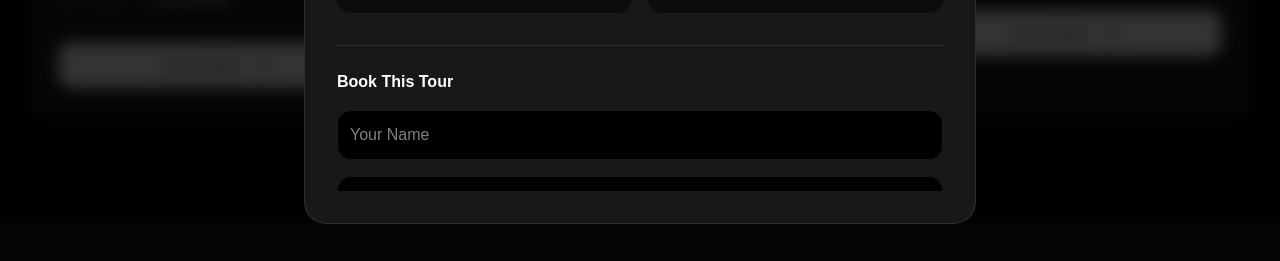
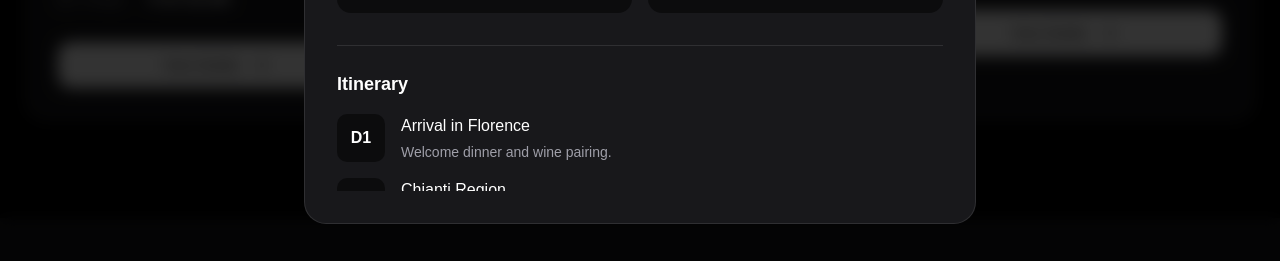
Before and after one commit to yasir-soomro/LuxeVoyage, a React (Vite) app: page / in a window 1280 px wide. Both pictures are taken after a click on the element 216 px from the left and 2229 px from the top of the page. Shown: the part 2365-2626 px from the top of the page. Built offline with nearby package versions, Linux system fonts and the light colour scheme; a web font is replaced by a local one.

Commit message:
feat: Implement tour booking persistence
Adds local storage persistence for tour bookings.
When a tour is booked, details are saved, and a booking confirmation is displayed.
Resets booking state upon modal close.
Enhances tour data with itinerary, included items, and reviews.

```diff
--- a/src/components/Tours.tsx
+++ b/src/components/Tours.tsx
@@ -13,6 +13,7 @@ export default function Tours() {
   const [isLoadingTours, setIsLoadingTours] = useState(true);
   const [isExpanded, setIsExpanded] = useState(false);
   const [errors, setErrors] = useState({ name: "", email: "" });
+  const [bookingDetails, setBookingDetails] = useState<{id: string, name: string, email: string, tourTitle: string} | null>(null);
 
   const [wishlist, setWishlist] = useState<number[]>(() => {
     try {
@@ -60,6 +61,7 @@ export default function Tours() {
     setErrors({ name: "", email: "" });
     setIsBooking(false);
     setIsBooked(false);
+    setBookingDetails(null);
   };
 
   const handleBooking = (e: React.FormEvent<HTMLFormElement>) => {
@@ -89,11 +91,26 @@ export default function Tours() {
     setIsBooking(true);
     setTimeout(() => {
       setIsBooking(false);
+
+      const bookingId = `BKG-${Math.random().toString(36).substring(2, 8).toUpperCase()}`;
+      const newBooking = {
+        id: bookingId,
+        name,
+        email,
+        tourTitle: selectedTour?.title || "",
+        date: new Date().toISOString()
+      };
+
+      const existingBookings = JSON.parse(localStorage.getItem('luxevoyage_bookings') || '[]');
+      localStorage.setItem('luxevoyage_bookings', JSON.stringify([...existingBookings, newBooking]));
+
+      setBookingDetails(newBooking);
       setIsBooked(true);
+
       setTimeout(() => {
         setIsBooked(false);
         closeModal();
-      }, 3000);
+      }, 5000);
     }, 1500);
   };
 
@@ -218,16 +235,80 @@ export default function Tours() {
                   </div>
                 </div>
 
+                {selectedTour.itinerary && (
+                  <div className="border-t border-white/10 pt-6 mb-6">
+                    <h4 className="text-white font-bold mb-4 text-lg">Itinerary</h4>
+                    <div className="space-y-4">
+                      {selectedTour.itinerary.map((day, idx) => (
+                        <div key={idx} className="flex gap-4">
+                          <div className="flex-shrink-0 w-12 h-12 bg-black/50 text-white rounded-lg flex items-center justify-center font-bold">
+                            D{day.day}
+                          </div>
+                          <div className="flex flex-col justify-center">
+                            <p className="text-white font-medium">{day.title}</p>
+                            <p className="text-zinc-400 text-sm mt-1">{day.desc}</p>
+                          </div>
+                        </div>
+                      ))}
+                    </div>
+                  </div>
+                )}
+
+                {selectedTour.included && (
+                  <div className="border-t border-white/10 pt-6 mb-6">
+                    <h4 className="text-white font-bold mb-4 text-lg">What's Included</h4>
+                    <div className="grid grid-cols-1 sm:grid-cols-2 gap-3">
+                      {selectedTour.included.map((item, idx) => (
+                        <div key={idx} className="flex items-center gap-2 text-zinc-300 text-sm bg-black/30 p-2 rounded-lg">
+                          <CheckCircle className="w-4 h-4 text-green-500 flex-shrink-0" />
+                          <span>{item}</span>
+                        </div>
+                      ))}
+                    </div>
+                  </div>
+                )}
+
+                {selectedTour.reviews && (
+                  <div className="border-t border-white/10 pt-6 mb-8">
+                    <h4 className="text-white font-bold mb-4 text-lg">Traveler Reviews</h4>
+                    <div className="space-y-4">
+                      {selectedTour.reviews.map((review, idx) => (
+                        <div key={idx} className="bg-black/50 p-4 rounded-xl">
+                          <div className="flex items-center gap-1 mb-2">
+                            {[...Array(review.rating)].map((_, i) => (
+                              <Star key={i} className="w-3 h-3 fill-yellow-400 text-yellow-400" />
+                            ))}
+                          </div>
+                          <p className="text-zinc-300 text-sm mb-2">{review.text}</p>
+                          <p className="text-zinc-500 text-xs font-medium">— {review.author}</p>
+                        </div>
+                      ))}
+                    </div>
+                  </div>
+                )}
+
                 <div className="border-t border-white/10 pt-6">
                   <h3 className="text-white font-bold mb-4">Book This Tour</h3>
                   {isBooked ? (
                     <motion.div
-                      initial={{ opacity: 0, y: 10 }}
-                      animate={{ opacity: 1, y: 0 }}
-                      className="bg-green-900/30 border border-green-500/50 p-4 rounded-xl flex items-center gap-3 text-green-400"
+                      initial={{ opacity: 0, scale: 0.95 }}
+                      animate={{ opacity: 1, scale: 1 }}
+                      className="bg-green-900/10 border border-green-500/30 p-6 rounded-2xl flex flex-col items-center justify-center text-center gap-2"
                     >
-                      <CheckCircle className="w-6 h-6" />
-                      <p>Booking successful! We will contact you soon.</p>
+                      <div className="w-16 h-16 bg-green-500/20 rounded-full flex items-center justify-center mb-2">
+                        <CheckCircle className="w-8 h-8 text-green-400" />
+                      </div>
+                      <h4 className="text-xl font-bold text-white">Booking Confirmed!</h4>
+
+                      {bookingDetails && (
+                        <div className="bg-black/50 p-4 rounded-xl text-left border border-white/5 space-y-3 mt-4 text-sm w-full">
+                          <div className="flex justify-between items-center"><span className="text-zinc-500">Booking ID</span> <span className="text-white font-mono font-medium">{bookingDetails.id}</span></div>
+                          <div className="flex justify-between items-center"><span className="text-zinc-500">Tour</span> <span className="text-white text-right max-w-[150px] truncate" title={bookingDetails.tourTitle}>{bookingDetails.tourTitle}</span></div>
+                          <div className="flex justify-between items-center"><span className="text-zinc-500">Name</span> <span className="text-white text-right max-w-[150px] truncate" title={bookingDetails.name}>{bookingDetails.name}</span></div>
+                          <div className="flex justify-between items-center"><span className="text-zinc-500">Email</span> <span className="text-white text-right truncate max-w-[150px]" title={bookingDetails.email}>{bookingDetails.email}</span></div>
+                        </div>
+                      )}
+                      <p className="text-zinc-400 text-sm mt-4">A confirmation has been sent to your email.</p>
                     </motion.div>
                   ) : (
                     <form className="space-y-4" onSubmit={handleBooking}>
--- a/src/data/travelData.ts
+++ b/src/data/travelData.ts
@@ -44,7 +44,17 @@ export const tours = [
     image: "https://images.unsplash.com/photo-1523528283115-9bf9b1aa992a?auto=format&fit=crop&q=80&w=1000",
     video: "https://www.w3schools.com/html/mov_bbb.mp4",
     tags: ["Luxury", "Culinary"],
-    description: "Experience the heart of Italy with private vineyard tours, exclusive cooking classes with local chefs, and stays in historic villas."
+    description: "Experience the heart of Italy with private vineyard tours, exclusive cooking classes with local chefs, and stays in historic villas.",
+    itinerary: [
+      { day: 1, title: "Arrival in Florence", desc: "Welcome dinner and wine pairing." },
+      { day: 2, title: "Chianti Region", desc: "Vineyard tours and cheese tasting." },
+      { day: 3, title: "Siena & San Gimignano", desc: "Historical tours and pasta making class." },
+    ],
+    included: ["7 Nights Luxury Accommodation", "All meals & wine pairings", "Private transfers", "Expert local guide"],
+    reviews: [
+      { author: "Sarah M.", text: "Absolutely phenomenal experience! The food was incredible.", rating: 5 },
+      { author: "David K.", text: "A truly luxurious way to see Tuscany.", rating: 5 }
+    ]
   },
   {
     id: 2,
@@ -56,7 +66,17 @@ export const tours = [
     image: "https://images.unsplash.com/photo-1531366930499-41f6693d15dc?auto=format&fit=crop&q=80&w=1000",
     video: "https://www.w3schools.com/html/movie.mp4",
     tags: ["Adventure", "Nature"],
-    description: "Chase the aurora borealis across the dramatic Icelandic landscape, featuring glacier hikes and geothermal spa visits."
+    description: "Chase the aurora borealis across the dramatic Icelandic landscape, featuring glacier hikes and geothermal spa visits.",
+    itinerary: [
+      { day: 1, title: "Welcome to Reykjavik", desc: "City tour and Blue Lagoon visit." },
+      { day: 2, title: "Golden Circle", desc: "Geysers, waterfalls, and national parks." },
+      { day: 3, title: "South Coast Adventure", desc: "Glacier hike and black sand beaches." },
+    ],
+    included: ["5 Nights Premium Accommodation", "Super Jeep tours", "Thermal spa entries", "Winter gear rental"],
+    reviews: [
+      { author: "Emily R.", text: "Seeing the Northern Lights was a dream come true.", rating: 5 },
+      { author: "Mark T.", text: "Very well organized, but quite cold!", rating: 4 }
+    ]
   },
   {
     id: 3,
@@ -68,7 +88,17 @@ export const tours = [
     image: "https://images.unsplash.com/photo-1516426122078-c23e76319801?auto=format&fit=crop&q=80&w=1000",
     video: "https://www.w3schools.com/html/mov_bbb.mp4",
     tags: ["Wildlife", "Exclusive"],
-    description: "Witness the Great Migration on this exclusive safari, staying in luxury eco-lodges deep within the Serengeti plains."
+    description: "Witness the Great Migration on this exclusive safari, staying in luxury eco-lodges deep within the Serengeti plains.",
+    itinerary: [
+      { day: 1, title: "Arusha Arrival", desc: "Transfer to lodge and brief orientation." },
+      { day: 2, title: "Tarangire National Park", desc: "First game drive spotting elephants." },
+      { day: 3, title: "Serengeti Plains", desc: "Following the Great Migration." },
+    ],
+    included: ["9 Nights Luxury Eco-Lodge", "All game drives in 4x4", "Domestic flights", "Park fees"],
+    reviews: [
+      { author: "Jessica H.", text: "The wildlife viewing was out of this world.", rating: 5 },
+      { author: "Michael B.", text: "Our guide was incredibly knowledgeable. Worth every penny.", rating: 5 }
+    ]
   }
 ];
 
```
